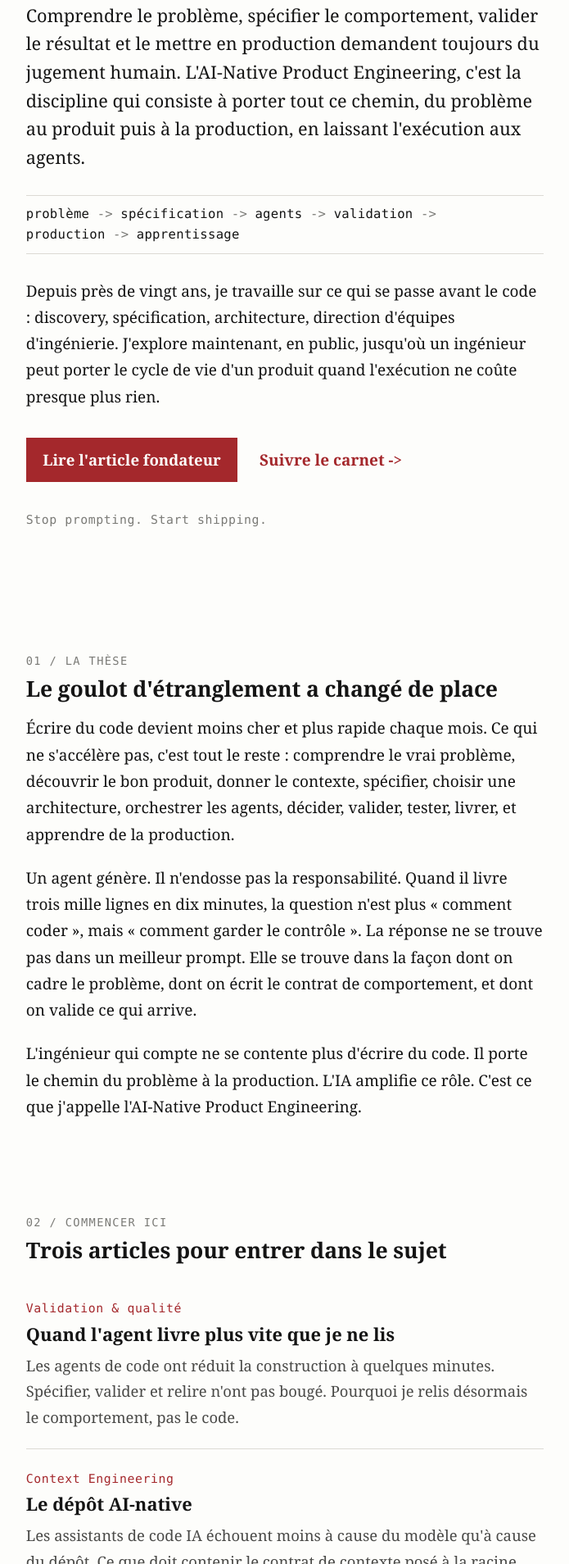
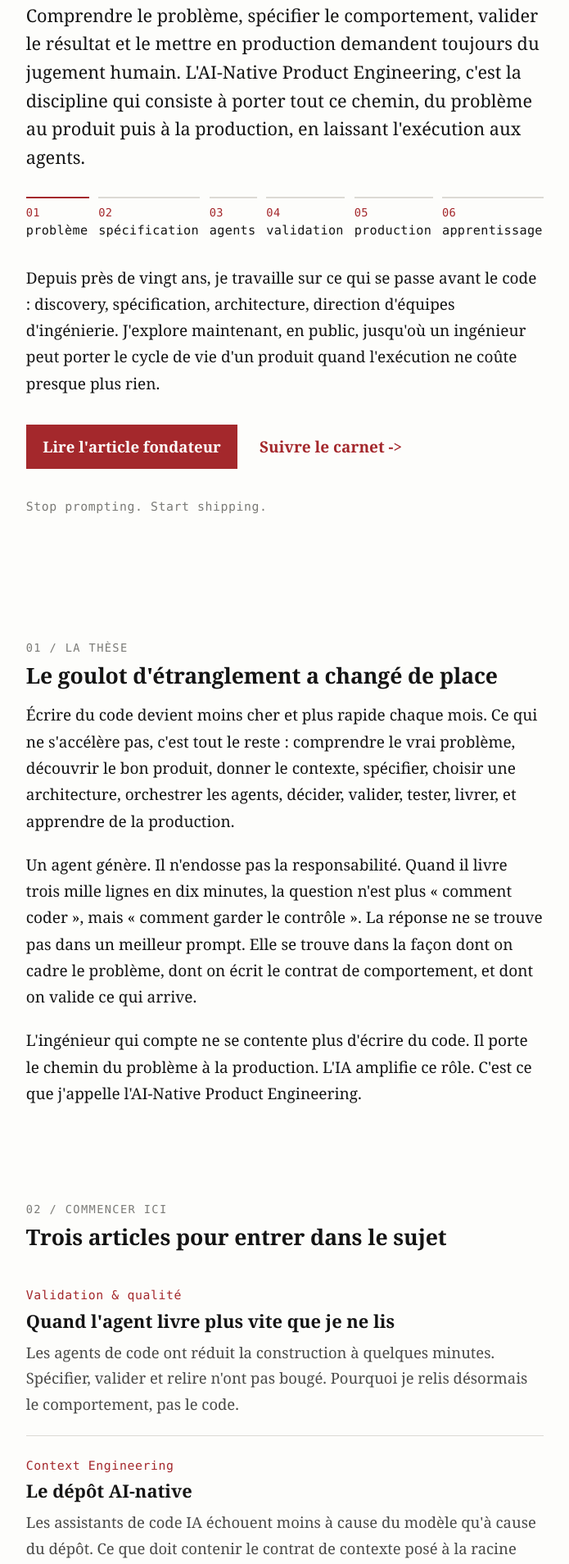
Before and after one commit to anasdox/anasdox.github.io, a Jekyll site: the page built from index.html, in a window 1280 px wide. Shown: the part 484-2392 px from the top of the page at 82% size, without its empty margins (292-987 px from the left). Built offline with Jekyll 4.4.1, drawn with Linux system fonts in a browser that asks for light colours.

Commit message:
feat(design): parcours en etapes numerotees sur une piste
Co-Authored-By: Claude Opus 5.5 (1M context) <noreply@anthropic.com>

```diff
--- a/assets/css/style.css
+++ b/assets/css/style.css
@@ -197,21 +197,33 @@ blockquote p:last-child { margin-bottom: 0; }
 
 .path {
   list-style: none;
-  padding: 0.7em 0;
-  margin: 1.8em 0;
-  border-top: 1px solid var(--border);
-  border-bottom: 1px solid var(--border);
+  padding: 0;
+  margin: 2em 0;
   display: flex;
-  flex-wrap: wrap;
-  gap: 0.15em 0;
+  gap: 0.6rem;
+  counter-reset: step;
   font-family: var(--mono);
-  font-size: 0.82rem;
+  font-size: 0.8rem;
   letter-spacing: 0.02em;
-  line-height: 1.5;
+  line-height: 1.4;
 }
-.path li { margin: 0; white-space: nowrap; }
-/* La fleche suit le mot : une coupure de ligne tombe apres elle, jamais devant. */
-.path li:not(:last-child)::after { content: "->"; color: var(--soft); padding: 0 0.6em; }
+/* Etapes numerotees sur une piste : le chemin se lit comme une progression. */
+.path li {
+  flex: 1 1 auto;
+  margin: 0;
+  padding-top: 0.55em;
+  border-top: 2px solid var(--border);
+  white-space: nowrap;
+  counter-increment: step;
+}
+.path li::before {
+  content: counter(step, decimal-leading-zero);
+  display: block;
+  color: var(--accent);
+  font-size: 0.9em;
+  margin-bottom: 0.1em;
+}
+.path li:first-child { border-top-color: var(--accent); }
 
 .signature { color: var(--soft); margin-top: 2.2em; }
 
@@ -345,6 +357,8 @@ blockquote p:last-child { margin-bottom: 0; }
   .hero { padding-top: 1.2rem; }
   .hero .lede { font-size: 1.06rem; }
   .pair { grid-template-columns: 1fr; }
+  .path { flex-wrap: wrap; row-gap: 1rem; }
+  .path li { flex: 1 1 calc(33.333% - 0.6rem); }
   h1 { font-size: 1.85rem; }
   .section { margin-top: 3rem; }
 }
```
